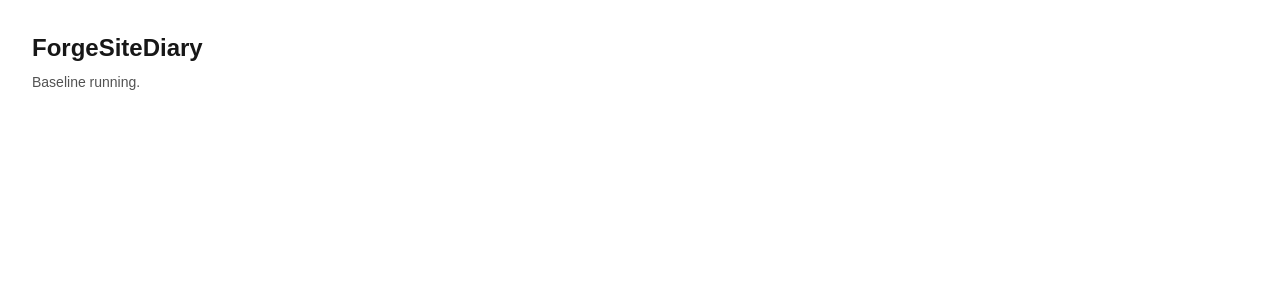
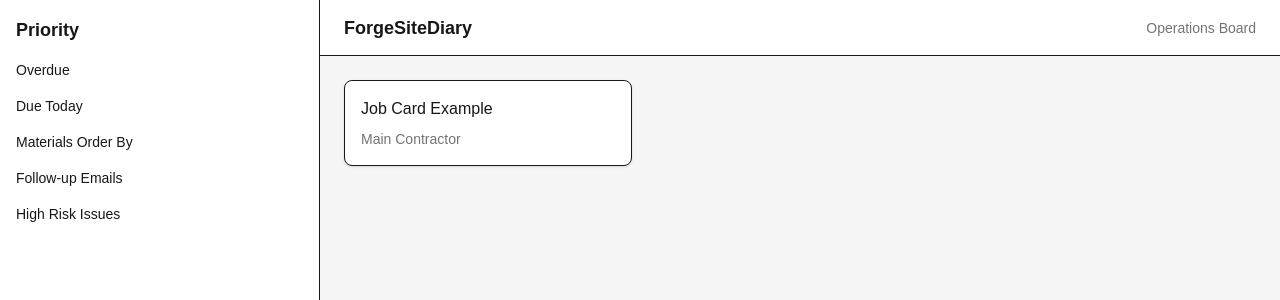
Before and after one commit to dcljlong/ForgeSiteDiary, a Next.js app: page / in a window 1280 px wide. Shown: the top 300 px of the page. Built offline with nearby package versions, Linux system fonts and the light colour scheme.

Commit message:
feat: M2 lock Operations Board structural layout

```diff
--- a/src/app/page.tsx
+++ b/src/app/page.tsx
@@ -1,10 +1,41 @@
 export default function Home() {
   return (
-    <main className="min-h-screen p-8">
-      <h1 className="text-2xl font-semibold">ForgeSiteDiary</h1>
-      <p className="mt-2 text-sm text-neutral-600">
-        Baseline running.
-      </p>
-    </main>
+    <div className="flex min-h-screen bg-neutral-100 text-neutral-900">
+
+      {/* ZONE B — Priority Rail */}
+      <aside className="w-80 border-r bg-white p-4">
+        <h2 className="text-lg font-semibold">Priority</h2>
+        <div className="mt-4 space-y-4 text-sm">
+          <div>Overdue</div>
+          <div>Due Today</div>
+          <div>Materials Order By</div>
+          <div>Follow-up Emails</div>
+          <div>High Risk Issues</div>
+        </div>
+      </aside>
+
+      {/* ZONE C — Main Area */}
+      <div className="flex flex-1 flex-col">
+
+        {/* ZONE A — Top Bar */}
+        <header className="flex h-14 items-center justify-between border-b bg-white px-6">
+          <div className="text-lg font-semibold">ForgeSiteDiary</div>
+          <div className="text-sm text-neutral-500">Operations Board</div>
+        </header>
+
+        {/* Job Grid */}
+        <main className="flex-1 p-6">
+          <div className="grid gap-6 sm:grid-cols-2 lg:grid-cols-3">
+            <div className="rounded-lg border bg-white p-4 shadow-sm">
+              <div className="font-medium">Job Card Example</div>
+              <div className="mt-2 text-sm text-neutral-500">
+                Main Contractor
+              </div>
+            </div>
+          </div>
+        </main>
+
+      </div>
+    </div>
   );
 }
```
